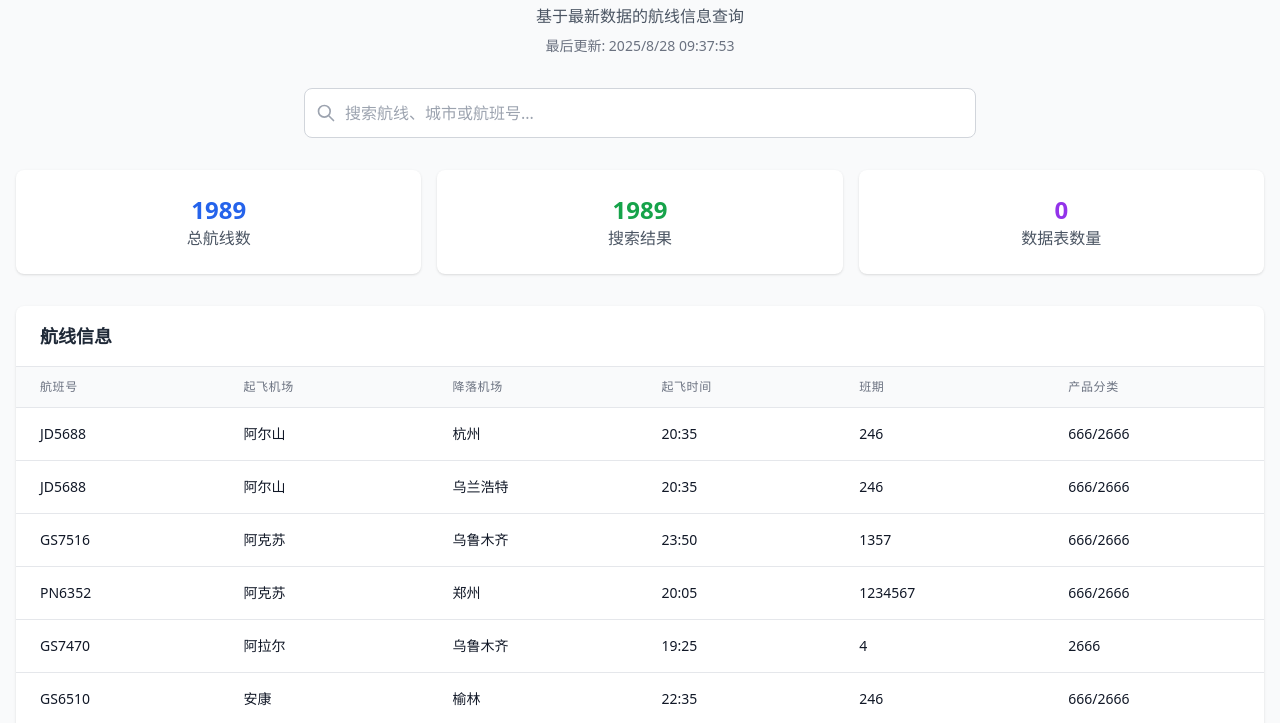
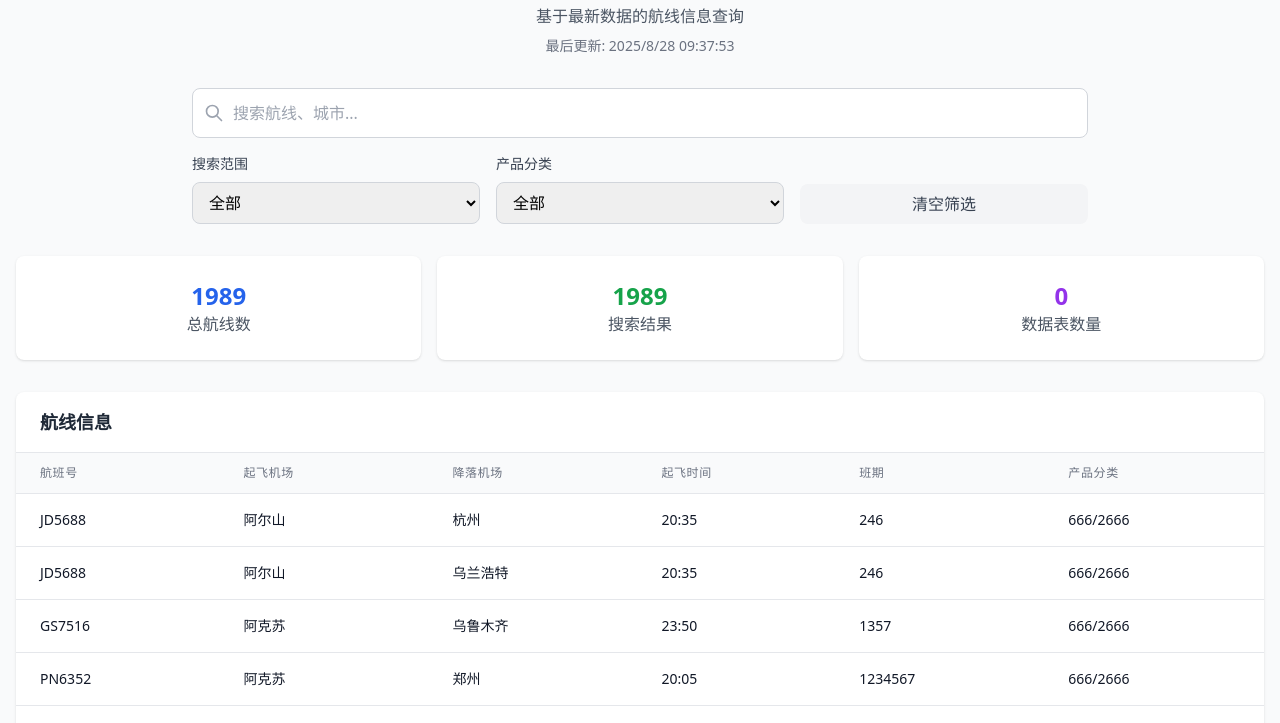
Before and after one commit to braumye/hnair-plus-route, a website: page index.html in a window 1280 px wide. Shown: the part 72-795 px from the top of the page. Drawn offline with nearby package versions, Linux system fonts and the light colour scheme.

Commit message:
调整页面的筛选和搜索

```diff
--- a/index.html
+++ b/index.html
@@ -18,20 +18,61 @@
             </div>
         </div>
 
-        <!-- 搜索框 -->
-        <div class="max-w-2xl mx-auto mb-8">
-            <div class="relative">
+        <!-- 搜索和筛选区域 -->
+        <div class="max-w-4xl mx-auto mb-8">
+            <!-- 搜索框 -->
+            <div class="relative mb-4">
                 <input
                     type="text"
                     x-model="searchQuery"
                     @input="filterRoutes()"
-                    placeholder="搜索航线、城市或航班号..."
+                    placeholder="搜索航线、城市..."
                     class="w-full px-4 py-3 pl-10 pr-4 text-gray-700 bg-white border border-gray-300 rounded-lg focus:outline-none focus:border-blue-500 focus:ring-2 focus:ring-blue-200"
                 >
                 <div class="absolute inset-y-0 left-0 flex items-center pl-3">
                     <svg class="w-5 h-5 text-gray-400" fill="none" stroke="currentColor" viewBox="0 0 24 24">
                         <path stroke-linecap="round" stroke-linejoin="round" stroke-width="2" d="M21 21l-6-6m2-5a7 7 0 11-14 0 7 7 0 0114 0z"></path>
                     </svg>
+                </div>
+            </div>
+
+            <!-- 筛选选项 -->
+            <div class="grid grid-cols-1 md:grid-cols-3 gap-4">
+                <!-- 搜索范围筛选 -->
+                <div>
+                    <label class="block text-sm font-medium text-gray-700 mb-2">搜索范围</label>
+                    <select
+                        x-model="searchScope"
+                        @change="filterRoutes()"
+                        class="w-full px-3 py-2 border border-gray-300 rounded-lg focus:outline-none focus:border-blue-500 focus:ring-2 focus:ring-blue-200"
+                    >
+                        <option value="all">全部</option>
+                        <option value="departure">起飞机场</option>
+                        <option value="arrival">降落机场</option>
+                    </select>
+                </div>
+
+                <!-- 产品分类筛选 -->
+                <div>
+                    <label class="block text-sm font-medium text-gray-700 mb-2">产品分类</label>
+                    <select
+                        x-model="productFilter"
+                        @change="filterRoutes()"
+                        class="w-full px-3 py-2 border border-gray-300 rounded-lg focus:outline-none focus:border-blue-500 focus:ring-2 focus:ring-blue-200"
+                    >
+                        <option value="all">全部</option>
+                        <option value="666">仅666</option>
+                    </select>
+                </div>
+
+                <!-- 清空筛选 -->
+                <div class="flex items-end">
+                    <button
+                        @click="clearFilters()"
+                        class="w-full px-4 py-2 bg-gray-100 hover:bg-gray-200 text-gray-700 rounded-lg transition duration-200"
+                    >
+                        清空筛选
+                    </button>
                 </div>
             </div>
         </div>
@@ -145,6 +186,8 @@
                 loading: true,
                 error: null,
                 searchQuery: '',
+                searchScope: 'all',
+                productFilter: 'all',
                 routes: [],
                 filteredRoutes: [],
                 tableHeaders: [],
@@ -206,17 +249,51 @@
                 },
 
                 filterRoutes() {
-                    if (!this.searchQuery.trim()) {
-                        this.filteredRoutes = [...this.routes];
-                    } else {
-                        const query = this.searchQuery.toLowerCase();
-                        this.filteredRoutes = this.routes.filter(route => {
-                            return Object.values(route).some(value =>
-                                String(value).toLowerCase().includes(query)
-                            );
+                    let filtered = [...this.routes];
+
+                    // 产品分类筛选
+                    if (this.productFilter === '666') {
+                        filtered = filtered.filter(route => {
+                            const productCategory = String(route['产品分类'] || '').toLowerCase();
+                            return productCategory.includes('666') || productCategory.includes('2666');
                         });
                     }
+
+                    // 文本搜索筛选
+                    if (this.searchQuery.trim()) {
+                        const query = this.searchQuery.toLowerCase();
+                        filtered = filtered.filter(route => {
+                            if (this.searchScope === 'departure') {
+                                // 搜索起飞机场相关字段
+                                const departureFields = ['起飞机场', '出发城市', '起飞城市'];
+                                return departureFields.some(field =>
+                                    String(route[field] || '').toLowerCase().includes(query)
+                                );
+                            } else if (this.searchScope === 'arrival') {
+                                // 搜索降落机场相关字段
+                                const arrivalFields = ['降落机场', '到达城市', '降落城市'];
+                                return arrivalFields.some(field =>
+                                    String(route[field] || '').toLowerCase().includes(query)
+                                );
+                            } else {
+                                // 搜索所有字段
+                                return Object.values(route).some(value =>
+                                    String(value).toLowerCase().includes(query)
+                                );
+                            }
+                        });
+                    }
+
+                    this.filteredRoutes = filtered;
                     this.currentPage = 1; // 重置到第一页
+                },
+
+                clearFilters() {
+                    this.searchQuery = '';
+                    this.searchScope = 'all';
+                    this.productFilter = 'all';
+                    this.filteredRoutes = [...this.routes];
+                    this.currentPage = 1;
                 }
             }
         }
```
